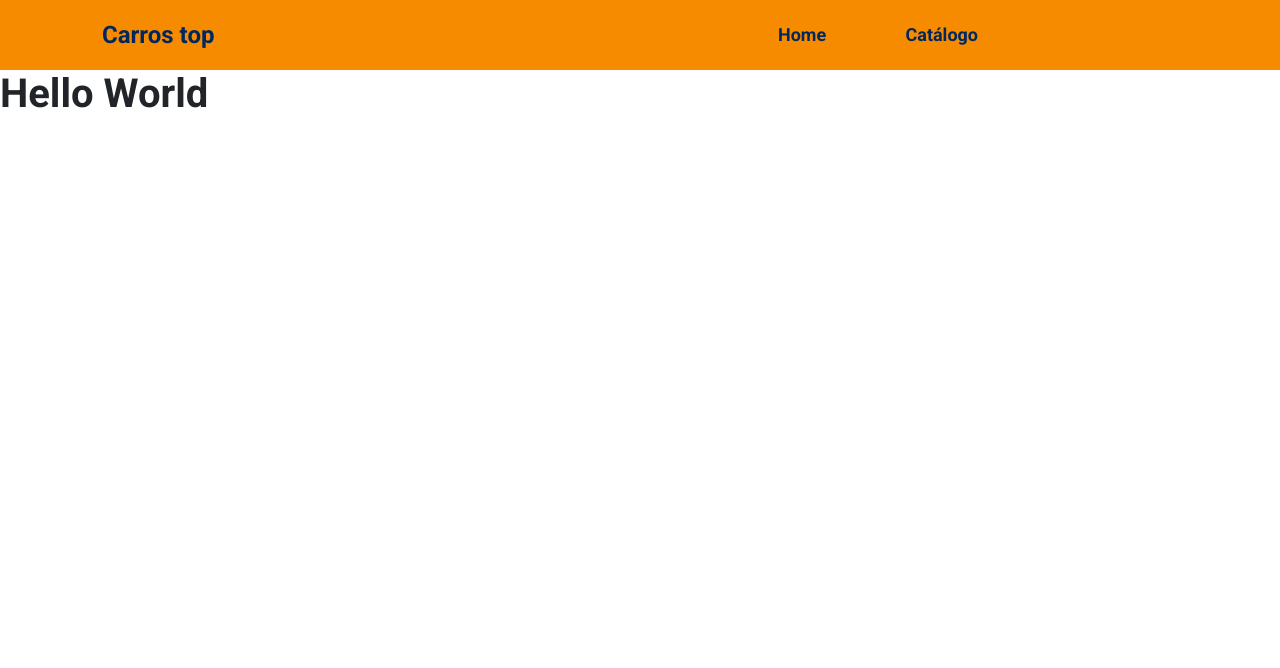
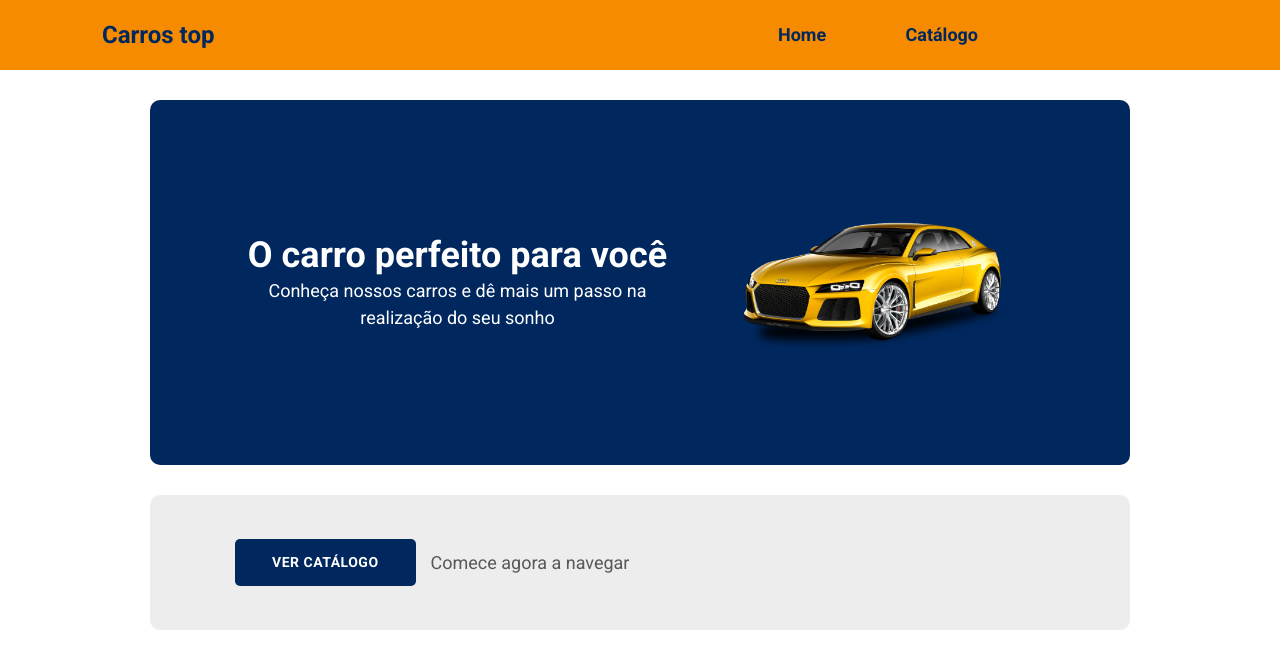
Before and after one commit to RenanS80/carros-top, a React (Create React App) app: page / in a window 1280 px wide. Shown: the top 668 px of the page. Built offline with nearby package versions, Linux system fonts and the light colour scheme.

Commit message:
Home page

```diff
--- a/src/App.tsx
+++ b/src/App.tsx
@@ -1,11 +1,11 @@
-import Navbar from 'components/Navbar';
 import './App.css';
+
+import Home from 'pages/Home';
 
 function App() {
   return (
     <>
-      <Navbar />
-      <h1>Hello World</h1>
+      <Home />
     </>
 
   );
--- /dev/null
+++ b/src/pages/Home/index.tsx
@@ -0,0 +1,37 @@
+import './styles.css';
+
+import CarImg from 'assets/images/car-header.png';
+import Navbar from 'components/Navbar';
+
+function Home() {
+    return (
+        <>
+            <Navbar />
+
+            <main className="card-container">
+                <div className="card-image">
+                    <img src={CarImg} alt="Carro" />
+                </div>
+                <div className="card-info">
+                    <div className="card-info-title">
+                        <h3>O carro perfeito para você</h3>
+                        <p>Conheça nossos carros e dê mais um passo na realização do seu sonho</p>
+                    </div>
+                </div>
+            </main>
+
+            <section className="card-catalog-container">
+                <div className="card-catalog-button">
+                    <a href="/catalog">
+                        <button type="button" className="btn btn-catalog">Ver catálogo</button>
+                    </a>
+                </div>
+                <div className="card-catalog-text">
+                    <p>Comece agora a navegar</p>
+                </div>
+            </section>
+        </>
+    );
+}
+
+export default Home;
--- /dev/null
+++ b/src/pages/Home/styles.css
@@ -0,0 +1,178 @@
+/* Main card */
+.card-container {
+    background-color: var(--secondary);
+    height: 365px;
+    margin: 30px 20px;
+    border-radius: 10px;
+    display: flex;
+    flex-direction: column;
+    justify-content: center;
+    align-items: center;
+}
+
+.card-image {
+    text-align: center;
+    margin: 60px 30px 35px 30px;
+}
+
+.card-image img {
+    width: 100%;
+    height: auto;
+}
+
+.card-info {
+    padding: 0px 20px 50px 20px;
+    text-align: center;
+}
+
+.card-info-title h3 {
+    color: var(--white);
+    font-size: 20px;
+}
+
+.card-info-title p {
+    color: var(--white);
+    font-size: 14px;
+    padding-top: 13px;
+}
+
+
+/* Catalog button */
+.card-catalog-container {
+    background-color: var(--gray-light);
+    height: 135px;
+    margin: 30px 20px;
+    border-radius: 10px;
+    display: flex;
+    flex-direction: column;
+    align-items: center;
+}
+
+.btn-catalog {
+    background-color: var(--secondary);
+    color: var(--white);
+    padding: 12px 36px;
+    margin-top: 28px;
+    border-radius: 5px;
+    font-size: 14px;
+    font-weight: 700;
+    text-transform: uppercase;
+    letter-spacing: 0.5px;
+    transition: all .4s ease;
+}
+
+.btn-catalog:hover {
+    color: var(--white);
+    opacity: 0.95;
+}
+
+.card-catalog-text {
+    margin-top: 10px;
+}
+
+.card-catalog-text p {
+    color: var(--gray-dark);
+    font-size: 18px;
+}
+
+
+/* --- MEDIA QUERIES --- */
+
+/* Custom device */
+@media (min-width: 478px) {
+    .card-image img {
+        width: 80%;
+    }
+}
+
+/* Small devices */
+@media (min-width: 576px) {
+    .card-info-title h3 {
+        font-size: 36px;
+    }
+
+    .card-info-title p {
+        max-width: 435px;
+        font-size: 18px;
+        padding: 0px 16px;
+    }
+
+    .card-catalog-container {
+        flex-direction: row;
+        justify-content: center;
+    }
+
+    .btn-catalog,
+    .card-catalog-text {
+        margin-top: 0px;
+    }
+
+    .card-catalog-text {
+        margin-left: 15px;
+    }
+
+    .card-image {
+        width: 335px;
+        margin: 60px 0px 20px 0px;
+    }
+
+    .card-image svg {
+        width: 100%;
+        height: auto;
+    }
+}
+
+/* Large devices */
+@media (min-width: 992px) {
+    .card-container {
+        height: 580px;
+    }
+
+    .card-image {
+        width: 455px;
+    }
+
+    .card-catalog-container {
+        justify-content: flex-start;
+    }
+
+    .card-catalog-button {
+        margin-left: 85px;
+    }
+}
+
+/* Extra large devices */
+@media (min-width: 1200px) {
+    .card-container {
+        height: 365px;
+        margin: 30px 150px;
+        flex-direction: row-reverse;
+    }
+
+    .card-info {
+        padding: 0px 30px 0px 0px;
+    }
+
+    .card-image {
+        width: 335px;
+        margin: 0px;
+    }
+
+    .card-catalog-container {
+        margin: 30px 150px;
+    }
+}
+
+
+/* Extra extra large devices */
+@media (min-width: 1400px) {
+    .card-info {
+        padding: 0px 80px 0px 0px;
+        text-align: left;
+    }
+
+    .card-info h3,
+    .card-info p {
+        padding: 0px;
+    }
+}
```
Also changed, not shown: src/assets/images/car-header.png (added), src/assets/images/car-header.svg (deleted).
